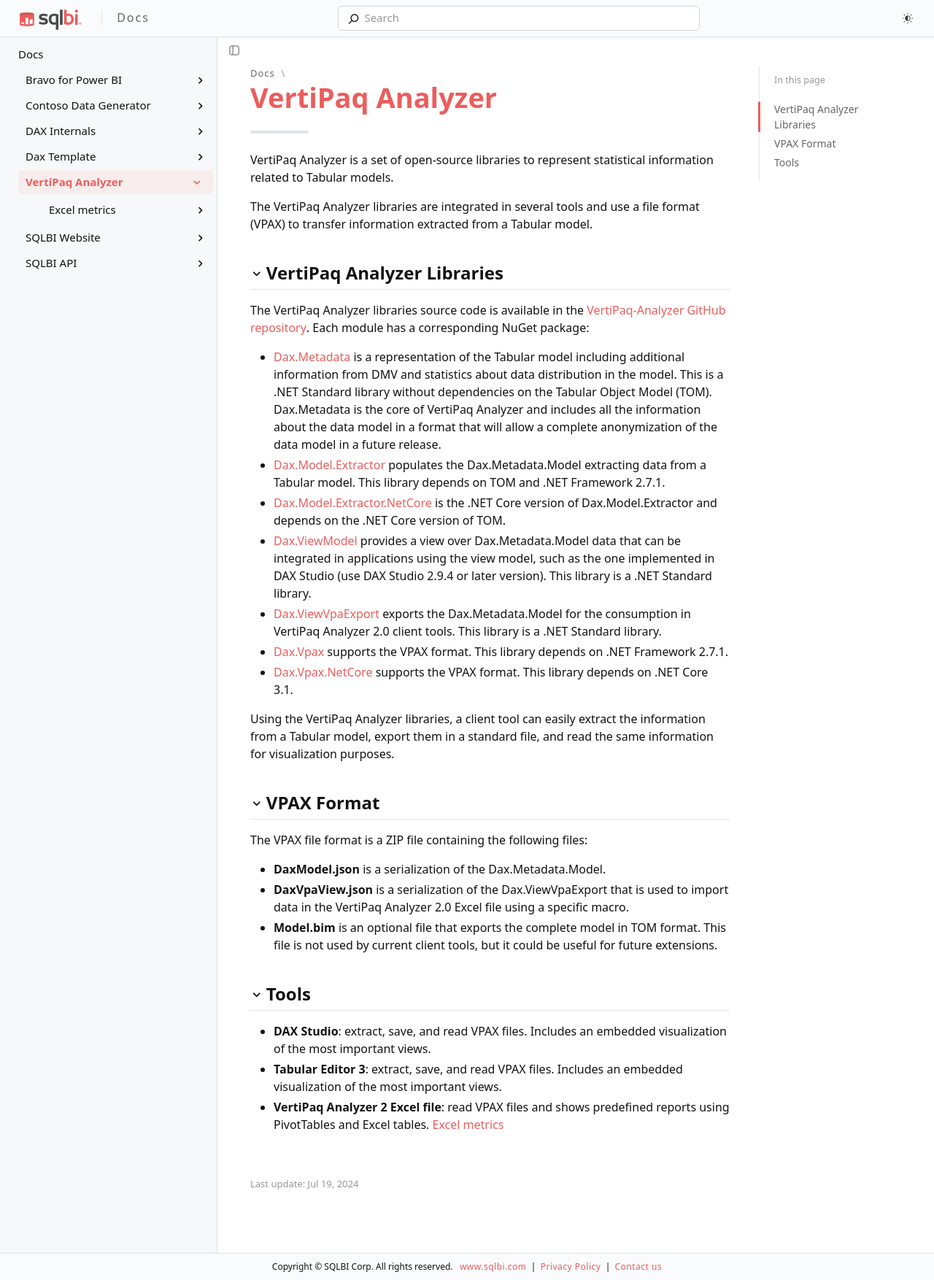
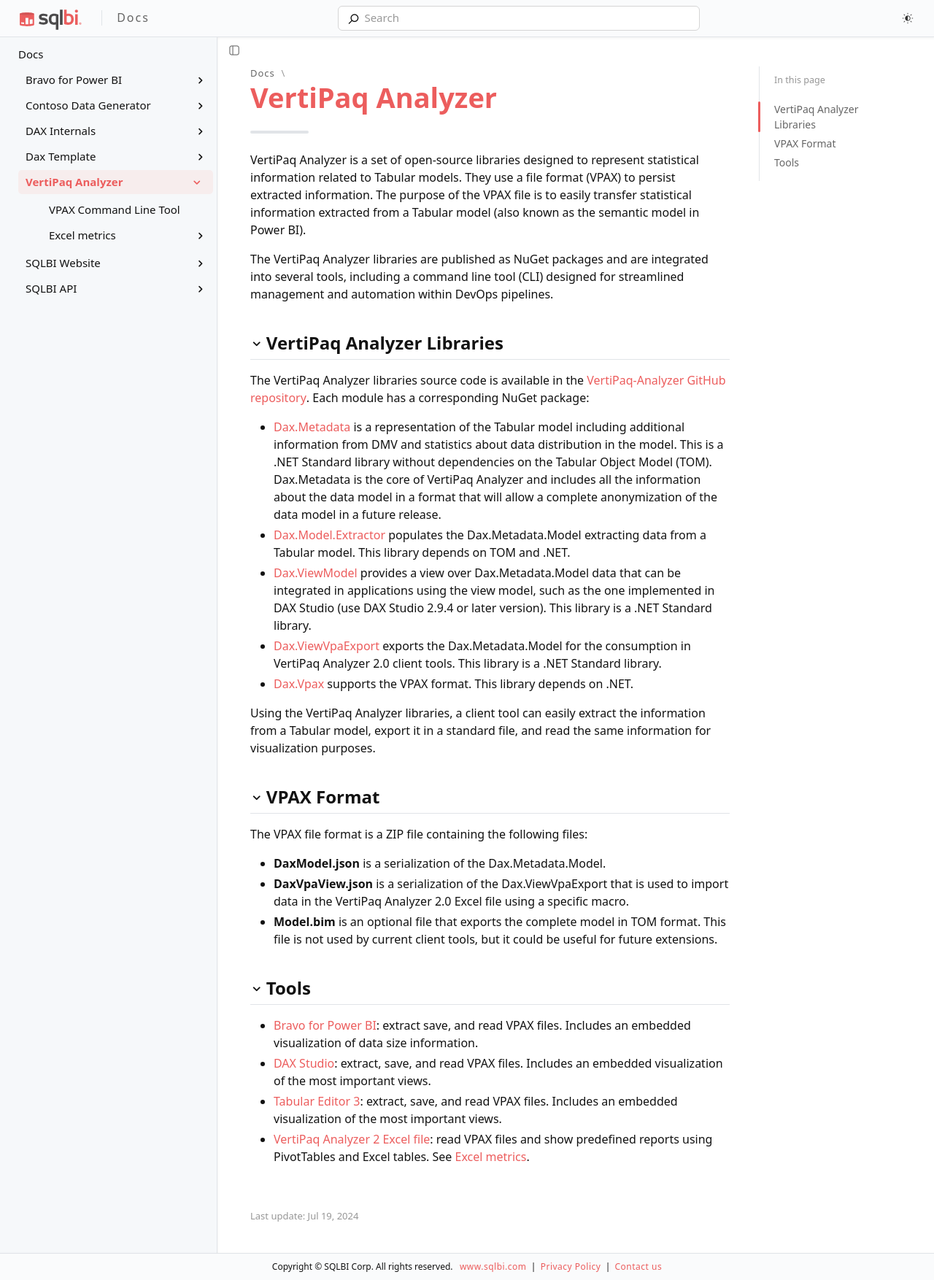
Before and after one commit to sql-bi/docs, a Jekyll site: the page built from _mydocs/vertipaq-analyzer/index.md, in a window 1280 px wide. Shown: the whole page at 73% size. Built offline with Jekyll 4.4.1, drawn with Linux system fonts in a browser that asks for light colours; cached includes are drawn as plain includes; some web fonts are replaced.

Commit message:
Added VPAX CLI documentation

```diff
--- a/_mydocs/vertipaq-analyzer/index.md
+++ b/_mydocs/vertipaq-analyzer/index.md
@@ -4,22 +4,20 @@
 published:  true
 order:      /vertipaq-analyzer
 ---
-VertiPaq Analyzer is a set of open-source libraries to represent statistical information related to Tabular models.
+VertiPaq Analyzer is a set of open-source libraries designed to represent statistical information related to Tabular models. They use a file format (VPAX) to persist extracted information. The purpose of the VPAX file is to easily transfer statistical information extracted from a Tabular model (also known as the semantic model in Power BI).
 
-The VertiPaq Analyzer libraries are integrated in several tools and use a file format (VPAX) to transfer information extracted from a Tabular model.
+The VertiPaq Analyzer libraries are published as NuGet packages and are integrated into several tools, including a command line tool (CLI) designed for streamlined management and automation within DevOps pipelines.
 
 ## VertiPaq Analyzer Libraries
 
 The VertiPaq Analyzer libraries source code is available in the [VertiPaq-Analyzer GitHub repository](https://github.com/sql-bi/VertiPaq-Analyzer). Each module has a corresponding NuGet package:
 - **[Dax.Metadata](https://www.nuget.org/packages/Dax.Metadata/)** is a representation of the Tabular model including additional information from DMV and statistics about data distribution in the model. This is a .NET Standard library without dependencies on the Tabular Object Model (TOM). Dax.Metadata is the core of VertiPaq Analyzer and includes all the information about the data model in a format that will allow a complete anonymization of the data model in a future release.
-- **[Dax.Model.Extractor](https://www.nuget.org/packages/Dax.Model.Extractor/)** populates the Dax.Metadata.Model extracting data from a Tabular model. This library depends on TOM and .NET Framework 2.7.1.
-- **[Dax.Model.Extractor.NetCore](https://www.nuget.org/packages/Dax.Model.Extractor.NetCore/)** is the .NET Core version of Dax.Model.Extractor and depends on the .NET Core version of TOM.
+- **[Dax.Model.Extractor](https://www.nuget.org/packages/Dax.Model.Extractor/)** populates the Dax.Metadata.Model extracting data from a Tabular model. This library depends on TOM and .NET.
 - **[Dax.ViewModel](https://www.nuget.org/packages/Dax.ViewModel/)** provides a view over Dax.Metadata.Model data that can be integrated in applications using the view model, such as the one implemented in DAX Studio (use DAX Studio 2.9.4 or later version). This library is a .NET Standard library.
 - **[Dax.ViewVpaExport](https://www.nuget.org/packages/Dax.ViewVpaExport/)** exports the Dax.Metadata.Model for the consumption in VertiPaq Analyzer 2.0 client tools. This library is a .NET Standard library.
-- **[Dax.Vpax](https://www.nuget.org/packages/Dax.Vpax/)** supports the VPAX format. This library depends on .NET Framework 2.7.1.
-- **[Dax.Vpax.NetCore](https://www.nuget.org/packages/Dax.Vpax.NetCore/)** supports the VPAX format. This library depends on .NET Core 3.1.
+- **[Dax.Vpax](https://www.nuget.org/packages/Dax.Vpax/)** supports the VPAX format. This library depends on .NET.
 
-Using the VertiPaq Analyzer libraries, a client tool can easily extract the information from a Tabular model, export them in a standard file, and read the same information for visualization purposes.
+Using the VertiPaq Analyzer libraries, a client tool can easily extract the information from a Tabular model, export it in a standard file, and read the same information for visualization purposes.
 
 ## VPAX Format
 
@@ -31,6 +29,7 @@
 
 ## Tools
 
-- **DAX Studio**: extract, save, and read VPAX files. Includes an embedded visualization of the most important views.
-- **Tabular Editor 3**: extract, save, and read VPAX files. Includes an embedded visualization of the most important views.
-- **VertiPaq Analyzer 2 Excel file**: read VPAX files and shows predefined reports using PivotTables and Excel tables. [Excel metrics](excel-metrics/index)
+- **[Bravo for Power BI](https://bravo.bi/)**: extract save, and read VPAX files. Includes an embedded visualization of data size information.
+- **[DAX Studio](https://daxstudio.org/)**: extract, save, and read VPAX files. Includes an embedded visualization of the most important views.
+- **[Tabular Editor 3](https://tabulareditor.com/)**: extract, save, and read VPAX files. Includes an embedded visualization of the most important views.
+- **[VertiPaq Analyzer 2 Excel file](https://www.sqlbi.com/tools/vertipaq-analyzer/)**: read VPAX files and show predefined reports using PivotTables and Excel tables. See [Excel metrics](excel-metrics/index).
```
Also changed, not shown: _mydocs/vertipaq-analyzer/command-line-tool.md (added, +68 -0 lines).
